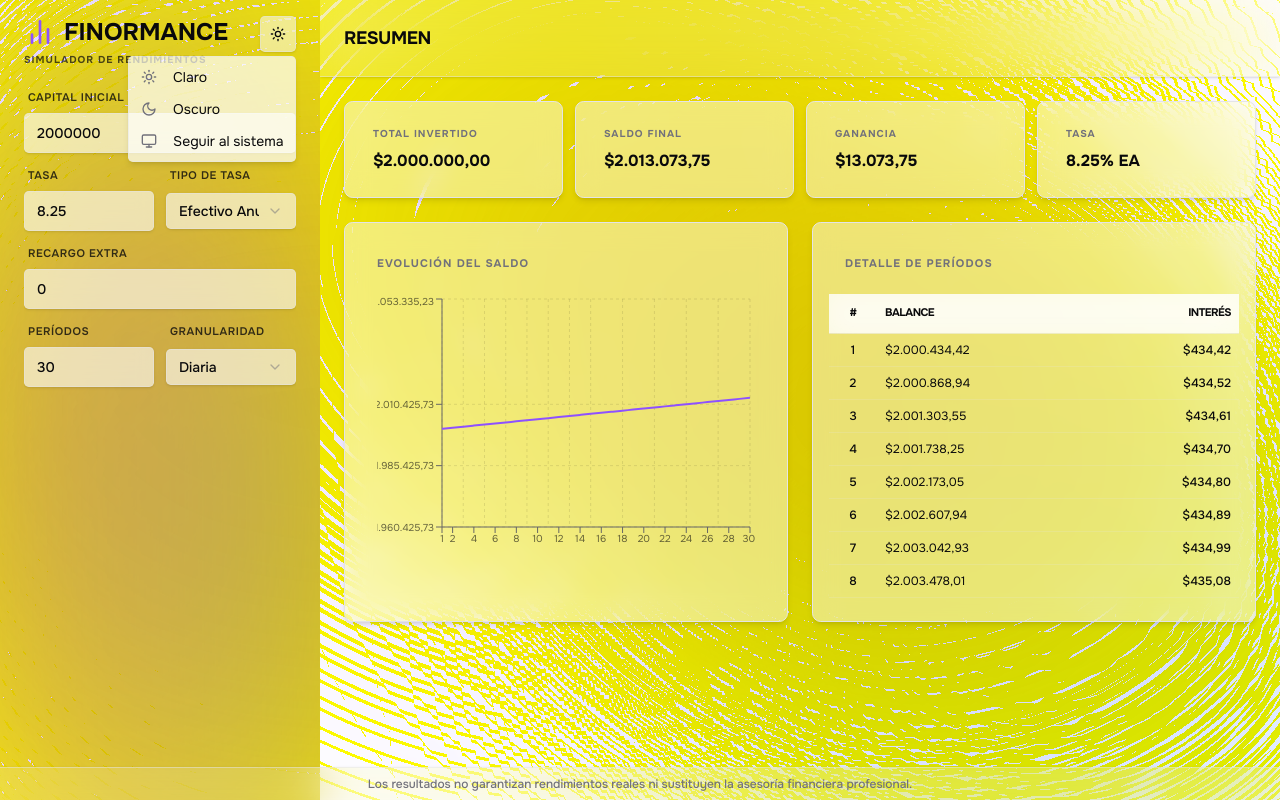
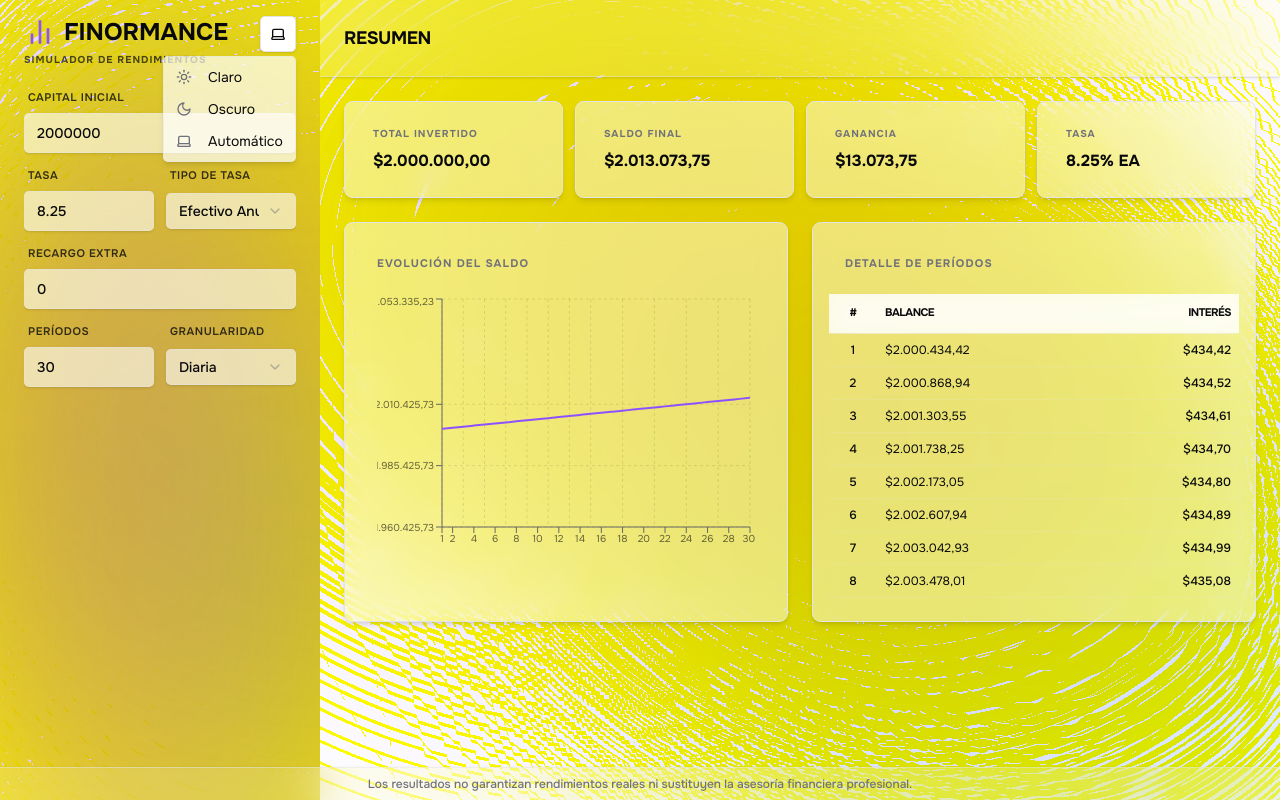
Before and after one commit to JuanLoaiza007/finormance, a Next.js app: page / in a window 1280 px wide. Both pictures are taken after a click on the button "Toggle theme". Built offline with nearby package versions, Linux system fonts and the light colour scheme.

Commit message:
feat: improve dark mode

```diff
--- a/src/app/page.jsx
+++ b/src/app/page.jsx
@@ -15,7 +15,7 @@ function CalculatorContent() {
   return (
     <main className="flex flex-col w-full h-full md:h-screen md:flex-row bg-background">
       <section
-        className={`relative flex flex-col ${UI_CONFIG.form.container} ${UI_CONFIG.form.shadow}`}
+        className={`relative flex flex-col dark:bg-[oklch(0.2_0.1_285)] ${UI_CONFIG.form.container} ${UI_CONFIG.form.shadow}`}
       >
         <BlurredBackground location="form" />
 
--- a/src/components/features/calc/CalculatorForm.jsx
+++ b/src/components/features/calc/CalculatorForm.jsx
@@ -18,7 +18,7 @@ export function CalculatorForm({ className }) {
   const [errors, setErrors] = useState({});
 
   const inputClass =
-    "text-foreground bg-background/60 backdrop-blur-sm border-border/50 rounded-[var(--radius)] shadow-sm font-medium text-sm py-2 h-10 transition-all focus:bg-background focus:ring-0 w-full flex items-center";
+    "text-foreground bg-background/60 backdrop-blur-sm border-border/50 rounded-[var(--radius)] shadow-sm font-medium text-sm py-2 h-10 transition-all focus:bg-background focus:ring-0 w-full flex items-center dark:text-white dark:bg-white/10 dark:border-white/20 dark:focus:bg-white/20";
 
   useEffect(() => {
     const result = calculatorSchema.safeParse(formData);
--- a/src/components/features/calc/CalculatorHeader.jsx
+++ b/src/components/features/calc/CalculatorHeader.jsx
@@ -5,22 +5,25 @@ import { ModeToggle } from "@/components/features/common/ModeToggle";
 
 export function CalculatorHeader({ isFormExpanded, setIsFormExpanded }) {
   return (
-    <div className="relative z-10 w-full pt-6 pb-2 md:pt-4 flex flex-row gap-4 select-none text-foreground items-start">
+    <div
+      className="relative z-10 w-full pt-6 pb-2 md:pt-4 flex flex-row gap-4 select-none text-foreground dark:text-white items-start group"
+      data-form-field="true"
+    >
       <div className="flex flex-col flex-1">
         <div className="flex items-center gap-2">
-          <ChartNoAxesColumn className="[&_svg]:size-1 size-8 text-primary shrink-0" />
+          <ChartNoAxesColumn className="[&_svg]:size-1 size-8 text-primary dark:text-white shrink-0" />
           <h1 className="text-2xl uppercase font-bold leading-none">
             {APP_NAME}
           </h1>
         </div>
-        <p className="text-[10px] uppercase tracking-widest font-bold text-foreground/70 mt-1">
+        <p className="text-[10px] uppercase tracking-widest font-bold text-foreground/70 dark:text-white/70 mt-1">
           Simulador de rendimientos
         </p>
       </div>
       <div className="flex items-center gap-2 shrink-0">
         <button
           onClick={() => setIsFormExpanded(!isFormExpanded)}
-          className="md:hidden p-2 rounded-full hover:bg-primary/10 transition-colors text-primary"
+          className="md:hidden p-2 rounded-full hover:bg-primary/10 dark:hover:bg-white/10 transition-colors text-primary dark:text-white"
           aria-label={
             isFormExpanded ? "Contraer formulario" : "Expandir formulario"
           }
--- a/src/components/features/calc/FormField.jsx
+++ b/src/components/features/calc/FormField.jsx
@@ -2,12 +2,15 @@ import { cn } from "@/lib/utils";
 
 export function FormField({ label, error, children, className }) {
   const labelClass =
-    "text-foreground/80 dark:text-muted-foreground font-semibold ml-1 truncate h-5 flex items-center uppercase text-[11px] tracking-wider";
+    "text-foreground/80 dark:text-white/90 font-semibold ml-1 truncate h-5 flex items-center uppercase text-[11px] tracking-wider";
   const errorClass =
-    "text-[10px] font-medium text-destructive ml-1 leading-tight truncate h-4 uppercase";
+    "text-[10px] font-medium text-destructive dark:text-red-300 ml-1 leading-tight truncate h-4 uppercase";
 
   return (
-    <div className={cn("flex flex-col gap-1.5 min-w-0", className)}>
+    <div
+      className={cn("flex flex-col gap-1.5 min-w-0 group", className)}
+      data-form-field="true"
+    >
       {label && <label className={labelClass}>{label}</label>}
       <div className="h-10 flex items-center">{children}</div>
       {error && <p className={errorClass}>{error}</p>}
--- a/src/components/features/common/ModeToggle.jsx
+++ b/src/components/features/common/ModeToggle.jsx
@@ -1,7 +1,7 @@
 "use client";
 
 import * as React from "react";
-import { Moon, Sun, Monitor } from "lucide-react";
+import { Moon, Sun, Laptop } from "lucide-react";
 import { useTheme } from "@/context/ThemeContext";
 
 import { Button } from "@/components/ui/button";
@@ -21,10 +21,11 @@ export function ModeToggle() {
         <Button
           variant="outline"
           size="icon"
-          className="bg-background/50 dark:bg-background/20 backdrop-blur-md border-border/50 shadow-sm hover:bg-background/80 transition-all"
+          className="backdrop-blur-md shadow-sm transition-all"
         >
-          <Sun className="h-[1.2rem] w-[1.2rem] rotate-0 scale-100 transition-all dark:-rotate-90 dark:scale-0" />
-          <Moon className="absolute h-[1.2rem] w-[1.2rem] rotate-90 scale-0 transition-all dark:rotate-0 dark:scale-100" />
+          {theme === "light" && <Sun className="h-[1.2rem] w-[1.2rem]" />}
+          {theme === "dark" && <Moon className="h-[1.2rem] w-[1.2rem]" />}
+          {theme === "system" && <Laptop className="h-[1.2rem] w-[1.2rem]" />}
           <span className="sr-only">Toggle theme</span>
         </Button>
       </DropdownMenuTrigger>
@@ -38,8 +39,8 @@ export function ModeToggle() {
           Oscuro
         </DropdownMenuItem>
         <DropdownMenuItem onClick={() => setTheme("system")}>
-          <Monitor className="mr-2 h-4 w-4" />
-          Seguir al sistema
+          <Laptop className="mr-2 h-4 w-4" />
+          Automático
         </DropdownMenuItem>
       </DropdownMenuContent>
     </DropdownMenu>
--- a/src/components/ui/button.jsx
+++ b/src/components/ui/button.jsx
@@ -5,7 +5,7 @@ import { cva } from "class-variance-authority";
 import { cn } from "@/lib/utils";
 
 const buttonVariants = cva(
-  "inline-flex items-center justify-center gap-2 whitespace-nowrap rounded-[var(--radius)] text-sm font-medium transition-all disabled:pointer-events-none disabled:opacity-50 [&_svg]:pointer-events-none [&_svg:not([class*='size-'])]:size-4 shrink-0 [&_svg]:shrink-0 outline-none focus-visible:border-primary/50 aria-invalid:border-destructive",
+  "inline-flex items-center justify-center gap-2 whitespace-nowrap rounded-[var(--radius)] text-sm font-medium transition-all disabled:pointer-events-none disabled:opacity-50 [&_svg]:pointer-events-none [&_svg:not([class*='size-'])]:size-4 shrink-0 [&_svg]:shrink-0 outline-none border-border focus-visible:border-primary/50 aria-invalid:border-destructive",
   {
     variants: {
       variant: {
@@ -14,7 +14,7 @@ const buttonVariants = cva(
         destructive:
           "bg-destructive text-white shadow-xs hover:bg-destructive/90 dark:bg-destructive/60",
         outline:
-          "border bg-background shadow-xs hover:bg-accent hover:text-accent-foreground dark:bg-input/30 dark:border-input dark:hover:bg-input/50",
+          "border bg-background shadow-xs hover:bg-accent hover:text-accent-foreground dark:bg-input/30 dark:border-input dark:hover:bg-input/50 dark:group-data-[form-field=true]:text-white dark:group-data-[form-field=true]:border-white/20 dark:group-data-[form-field=true]:bg-white/10 dark:group-data-[form-field=true]:hover:bg-white/20",
         secondary:
           "bg-secondary text-secondary-foreground shadow-xs hover:bg-secondary/80",
         ghost:
--- a/src/components/ui/select.jsx
+++ b/src/components/ui/select.jsx
@@ -25,6 +25,7 @@ function SelectTrigger({ className, size = "default", children, ...props }) {
       data-size={size}
       className={cn(
         "border-input data-[placeholder]:text-muted-foreground [&_svg:not([class*='text-'])]:text-muted-foreground focus-visible:border-primary/50 aria-invalid:border-destructive dark:bg-input/30 dark:hover:bg-input/50 flex w-fit items-center justify-between gap-2 rounded-[var(--radius)] border bg-transparent px-3 py-2 text-sm whitespace-nowrap shadow-xs transition-[color,box-shadow] outline-none disabled:cursor-not-allowed disabled:opacity-50 data-[size=default]:h-9 data-[size=sm]:h-8 *:data-[slot=select-value]:line-clamp-1 *:data-[slot=select-value]:flex *:data-[slot=select-value]:items-center *:data-[slot=select-value]:gap-2 [&_svg]:pointer-events-none [&_svg]:shrink-0 [&_svg:not([class*='size-'])]:size-4",
+        "dark:group-data-[form-field=true]:text-white dark:group-data-[form-field=true]:border-white/20 dark:group-data-[form-field=true]:bg-white/10 dark:group-data-[form-field=true]:hover:bg-white/20",
         className,
       )}
       {...props}
```
